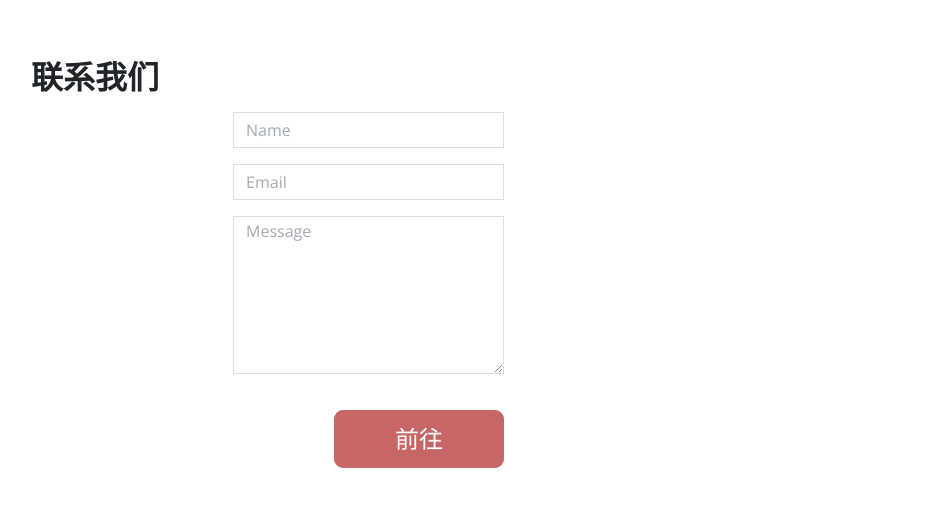
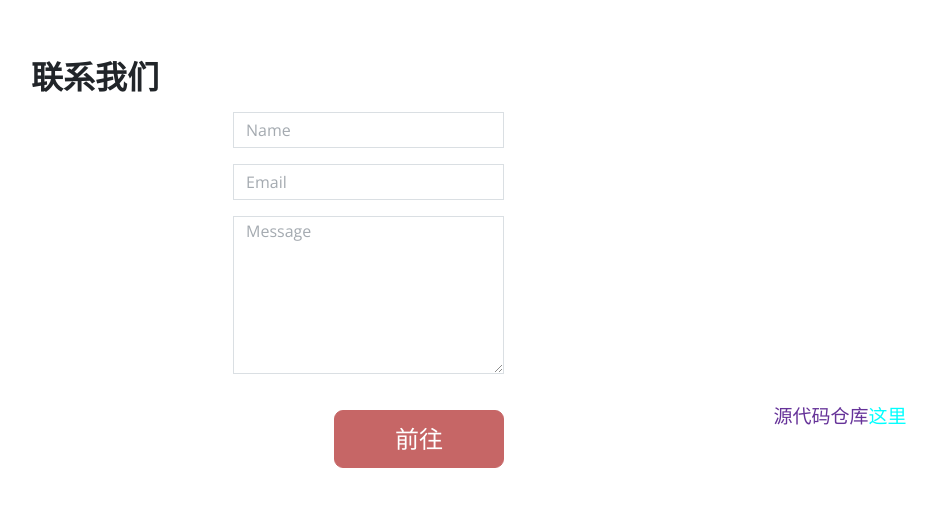
Before and after one commit to Redstone2337/Redstone2337.github.io, a plain HTML site: page index.html in a window 1280 px wide. Shown: the part 4137-4644 px from the top of the page, without its empty margins (74-1010 px from the left). Drawn offline with nearby package versions, Linux system fonts and the light colour scheme.

Commit message:
Add files via upload

```diff
--- a/index.html
+++ b/index.html
@@ -151,6 +151,8 @@ https://www.tooplate.com/view/2096-individual
                     RTX-Redstone233@outlook.com,<br>
                     redstone2337200@gmail.com
                   </address>
+                  <br>
+                  <p id="v1">源代码仓库<a href="https://github.com/Redstone2337200/Redstone2337200.github.io" id="v2">这里</a></p>
                 </div>
               </div>
             </div>
@@ -220,5 +222,16 @@ https://www.tooplate.com/view/2096-individual
             });
 
           </script>
+          <style>
+            #v1{
+              font: 1em sans-serif;
+              color: rebeccapurple;
+              text-align: center;
+            }
+            #v2{
+              font: 1em sans-serif;
+              color: aqua;
+            }
+          </style>
         </body>
         </html>
```
